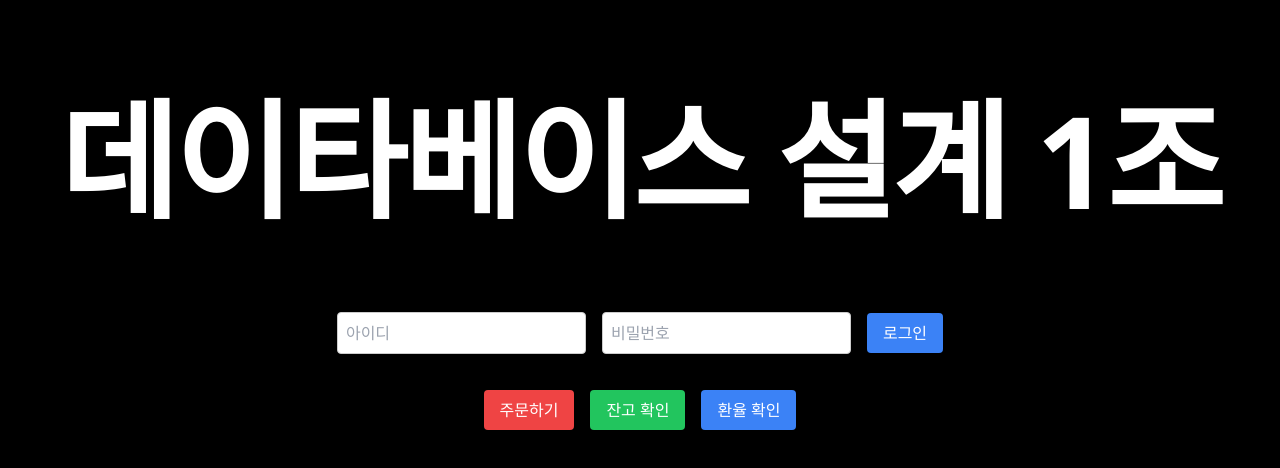
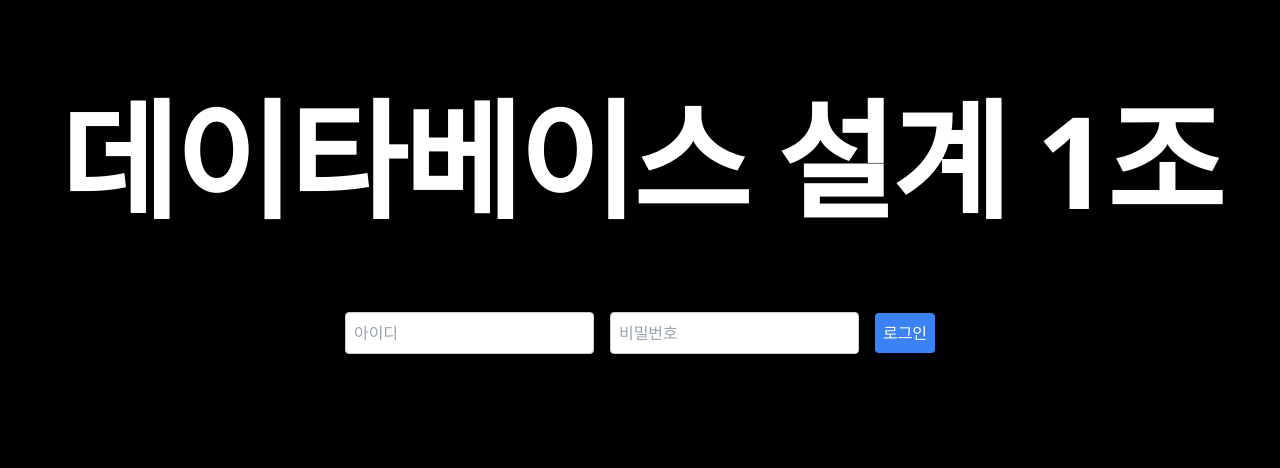
Before and after one commit to polarpolar914/caudbdesign_team_project, a Nuxt app: page / in a window 1280 px wide. Shown: the top 468 px of the page. Built offline with nearby package versions, Linux system fonts and the light colour scheme.

Commit message:
MODIFY index(hide buttons before login)

```diff
--- a/pages/index.vue
+++ b/pages/index.vue
@@ -4,17 +4,28 @@
       <span class="pt-8 font-extrabold tracking-tight">데이타베이스 설계 1조</span>
     </div>
 
-    <!-- Login Form -->
-    <div class="text-center mt-10">
-      <form id="loginForm">
-        <input type="text" id="username" placeholder="아이디" class="text-black p-2" />
-        <input type="password" id="password" placeholder="비밀번호" class="text-black p-2" />
+    <!-- 로그인 오류 메시지 -->
+    <div v-if="loginError" class="text-center text-red-500 mt-5">
+      <p>아이디 또는 비밀번호를 확인해주세요.</p>
+    </div>
+
+    <!-- 조건부 로그인 폼 -->
+    <div v-if="!isLoggedIn" class="text-center mt-10">
+      <form @submit.prevent="login">
+        <input type="text" placeholder="아이디" class="text-black p-2" v-model="username" />
+        <input type="password" placeholder="비밀번호" class="text-black p-2" v-model="password" />
         <button type="submit" class="bg-blue-500 text-white p-2">로그인</button>
       </form>
     </div>
 
-    <!-- Navigation Buttons -->
-    <div class="text-center mt-5">
+    <!-- 로그인 후 표시 -->
+    <div v-if="isLoggedIn" class="text-center mt-10">
+      <p>{{ username }}님</p>
+      <button @click="logout" class="bg-red-500 text-white p-2">로그아웃</button>
+    </div>
+
+    <!-- 조건부 네비게이션 버튼 -->
+    <div v-if="isLoggedIn" class="text-center mt-5">
       <button @click="goToOrder" class="bg-red-500 text-white p-2">주문하기</button>
       <button @click="checkBalance" class="bg-green-500 text-white p-2">잔고 확인</button>
       <button @click="checkExchangeRate" class="bg-blue-500 text-white p-2">환율 확인</button>
@@ -23,34 +34,59 @@
 </template>
 <script>
 export default {
+  data() {
+    return {
+      username: '',
+      password: '',
+      isLoggedIn: false,
+      loginError: false // 로그인 오류 메시지 상태
+    };
+  },
   methods: {
+    login() {
+      // 예시 로그인 조건. 실제 프로덕션에서는 서버 통신을 통한 인증이 필요합니다.
+      if (this.username === 'user' && this.password === 'password') { // 예시 조건
+        this.isLoggedIn = true;
+        this.loginError = false;
+        console.log('Logged in as:', this.username);
+      } else {
+        this.isLoggedIn = false;
+        this.loginError = true;
+        console.log('Login failed');
+      }
+    },
+    logout() {
+      this.isLoggedIn = false;
+      this.username = '';
+      this.password = '';
+      this.loginError = false;
+      console.log('Logged out');
+    },
     goToOrder() {
+      this.$router.push({ name: 'trading' });
       console.log('Redirecting to order page');
-      // trading.vue로 이동
-      this.$router.push({ name: 'find_item' });
     },
     checkBalance() {
+      this.$router.push({ name: 'balance' });
       console.log('Checking balance');
-      this.$router.push({ name: 'balance' });
     },
     checkExchangeRate() {
+      this.$router.push({ name: 'exchange_rate' });
       console.log('Checking exchange rate');
-      this.$router.push({ name: 'exchange_rate' });
     }
   }
 }
 </script>
-<style scoped>
-body ,.bg-img, .section, .h-content {
-  background-color: #000000; /* Black color */
-  min-height: 100vh; /* 100% of the viewport height */
+<style>
+body, .bg-img, .section, .h-content {
+  background-color: #000000;
+  min-height: 100vh;
 }
 .bg-img, .section, .h-content {
   position: relative;
   background-position: center;
   background-repeat: no-repeat;
   background-size: cover;
-  background-color: #000000;
 }
 input[type="text"], input[type="password"] {
   margin: 0.5rem;
```
